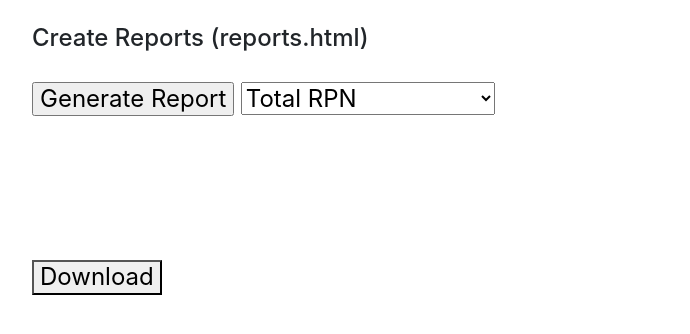
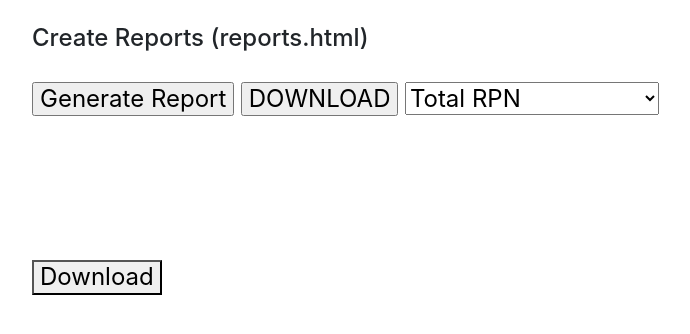
Before and after one commit to jmcguinness11/ControlAltDefeat, a Flask app: page /reports in a window 1280 px wide. Shown: the part 56-390 px from the top of the page, without its empty margins (53-743 px from the left). Run offline with Flask 2, Linux system fonts and the light colour scheme; parts of the project's set-up code (start-up, migrations or seed data) failed here and were passed over; some libraries are stand-ins or nearby versions.

Commit message:
download

```diff
--- a/server.py
+++ b/server.py
@@ -178,6 +178,8 @@ def reports():
 
     # get dropdown option
     form = request.form.get("form_type")
+    download = request.form.get("download")
+
     if request.method == "POST":
         if form == 'GENERATE_REPORT':
             select = request.form.get("selectReport")
@@ -188,14 +190,15 @@ def reports():
             if select == "totalRPN": # totalRPN
                 print("####### TOTAL RPN #######")
 
-		print(TOTALS_QUERY)
-
                 totalsResp = queryFormatted(RP_TOTALS_COLS, ALL_TOTALS_QUERY)
                 winsResp = queryFormatted(RP_WINS_COLS, WINS_QUERY)
 
                 COLS = RP_TOTALS_COLS + RP_WINS_COLS
                 zipdata = zip(totalsResp, winsResp)
-		print(zipdata)
+
+		if download == "DOWNLOAD":
+			print("DOWNLOADING TOTALRPN")
+
 
                 return render_template('reports.html', data=zipdata, cols=COLS, content_type='application/json')
 
@@ -331,6 +334,7 @@ def reports():
 		d["10. Black"] = black_zip
 
             	COLS = RP_TOTALS_COLS + RP_WINS_COLS
+
 
 		return render_template('sitRP.html', data=d, cols=COLS, content_type='application/json')
 
--- a/templates/reports.html
+++ b/templates/reports.html
@@ -65,6 +65,7 @@ input.tableinput { border-width:0px;border:none;}
             <form  name="generateReport" action = "{{ url_for('reports') }}" method = "POST" id="generateReport">
                 <input type="submit" value="Generate Report">
                 <input type="hidden" name="form_type" value="GENERATE_REPORT">
+                <input type="submit" name="download" value="DOWNLOAD">
                 <select id="selectReport" name="selectReport">
                     <option value="totalRPN">Total RPN</option>
                     <option value="sitRP">Situational Run/Pass</option>
```
